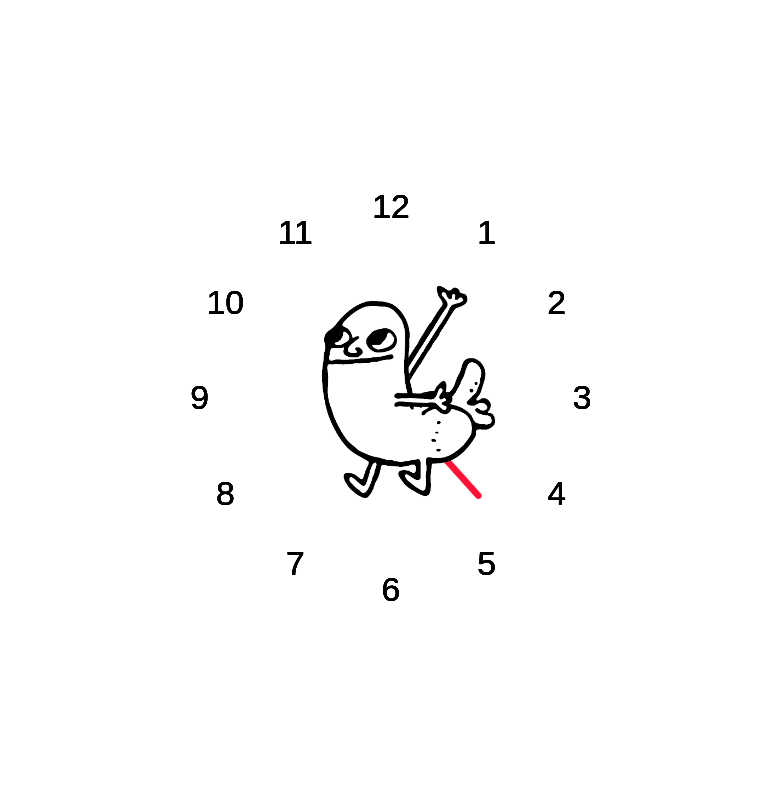
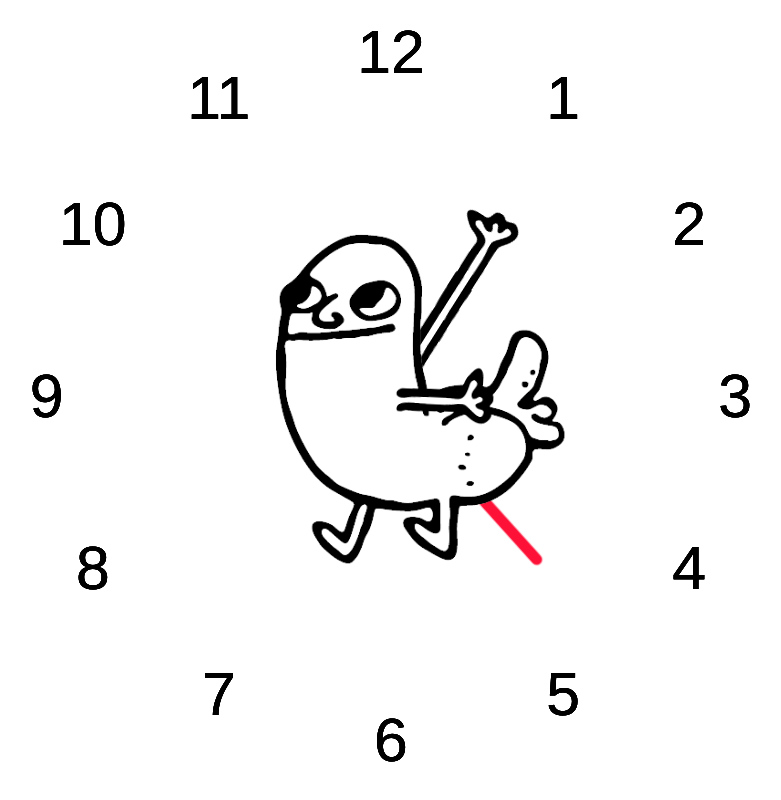
Before and after one commit to Idiaibot/Diclock, a plain HTML site: page index.html in a window 1280 px wide. Shown: the whole page, without its empty margins (249-1030 px from the left). Drawn offline with Linux system fonts and the light colour scheme.

Commit message:
Bigger I said!

```diff
--- a/index.html
+++ b/index.html
@@ -6,8 +6,8 @@
     position: absolute;
   }
   .padding{
-    left: 100px;
-    top: 100px;
+    left: 200px;
+    top: 200px;
   }
 
   .centered {
@@ -15,8 +15,8 @@
     position: fixed;
     top: 50%;
     left: 50%;
-    width: 500px;
-    height: 500px;
+    width: 900px;
+    height: 900px;
 
     /* bring your own prefixes */
     transform: translate(-50%, -50%);
@@ -33,18 +33,18 @@
 <body>
 
   <div class="centered">
-    <canvas class="paallekkain" id="canvas" width="500" height="500"></canvas>
+    <canvas class="paallekkain" id="canvas" width="900" height="900"></canvas>
 
-    <img class="paallekkain padding" id="sekuntti" width="300" height="300"
+    <img class="paallekkain padding" id="sekuntti" width="500" height="500"
     src="sekuntti.png" alt="Sekuntti">
 
-    <img class="paallekkain padding" id="minuut" width="300" height="300"
+    <img class="paallekkain padding" id="minuut" width="500" height="500"
     src="minuut.png" alt="Minuut">
 
-    <img class="paallekkain padding" id="pohja" width="300" height="300"
+    <img class="paallekkain padding" id="pohja" width="500" height="500"
     src="pohja.png" alt="Pohja">
 
-    <img class="paallekkain padding" id="kasi" width="300" height="300"
+    <img class="paallekkain padding" id="kasi" width="500" height="500"
     src="kasi.png" alt="Kasi">
   </div>
 
```
